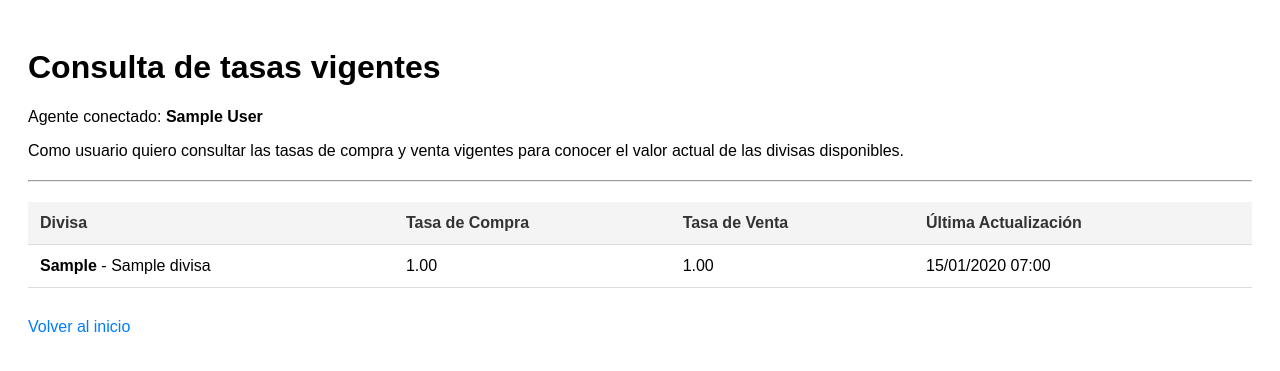
After one commit to alexisCastilloDev/Exchange-Global, a Django app: page /divisas/tasas-vigentes/ in a window 1280 px wide. The commit adds this page. Shown: the top 371 px of the page. Run offline with Django 5.2, Linux system fonts and the light colour scheme; a user stored in the database is signed in; tables that the repository leaves empty hold one stand-in row (values such as "Sample post").

Commit message:
Se creo la base para consulta de tasas

```diff
--- /dev/null
+++ b/apps/divisas/models.py
@@ -0,0 +1,59 @@
+from django.db import models
+
+class Divisa(models.Model):
+    """
+    Modelo que representa una divisa disponible en Global Exchange.
+
+    Atributos:
+        codigo (str): Código ISO de la divisa (ej. USD, EUR).
+        nombre (str): Nombre completo de la divisa.
+        activa (bool): Indica si la divisa está habilitada para operar.
+                       Cumple con el criterio de aceptación de ocultar divisas inactivas.
+    """
+    codigo = models.CharField(max_length=3, unique=True, verbose_name="Código")
+    nombre = models.CharField(max_length=50, verbose_name="Nombre")
+    activa = models.BooleanField(default=True, verbose_name="Activa")
+
+    class Meta:
+        verbose_name = "Divisa"
+        verbose_name_plural = "Divisas"
+
+    def __str__(self):
+        """Retorna la representación en cadena del modelo (el código de la divisa)."""
+        return self.codigo
+
+    @property
+    def ultima_cotizacion(self):
+        """
+        Obtiene la cotización más reciente registrada para esta divisa.
+
+        Retorna:
+            Cotizacion: El objeto de cotización más reciente, o None si no tiene cotizaciones.
+        """
+        return self.cotizaciones.order_by('-fecha_actualizacion').first()
+
+
+class Cotizacion(models.Model):
+    """
+    Modelo que almacena las tasas de compra y venta de una divisa específica.
+
+    Atributos:
+        divisa (Divisa): Relación a la divisa correspondiente.
+        tasa_compra (Decimal): Valor de compra actual.
+        tasa_venta (Decimal): Valor de venta actual.
+        fecha_actualizacion (datetime): Fecha y hora en la que se registró la tasa.
+                                        Cumple con el criterio de mostrar la última actualización.
+    """
+    divisa = models.ForeignKey(Divisa, on_delete=models.CASCADE, related_name='cotizaciones')
+    tasa_compra = models.DecimalField(max_digits=10, decimal_places=2, verbose_name="Tasa de Compra")
+    tasa_venta = models.DecimalField(max_digits=10, decimal_places=2, verbose_name="Tasa de Venta")
+    fecha_actualizacion = models.DateTimeField(auto_now_add=True, verbose_name="Fecha de Actualización")
+
+    class Meta:
+        verbose_name = "Cotización"
+        verbose_name_plural = "Cotizaciones"
+        ordering = ['-fecha_actualizacion']
+
+    def __str__(self):
+        """Retorna la representación de la cotización con su fecha."""
+        return f"{self.divisa.codigo} - Compra: {self.tasa_compra} / Venta: {self.tasa_venta}"
--- /dev/null
+++ b/apps/divisas/urls.py
@@ -0,0 +1,13 @@
+from django.urls import path
+from .views import TasasVigentesListView
+
+"""
+Configuración de URLs para la aplicación de divisas.
+Contiene las rutas necesarias para la consulta de tasas.
+"""
+
+app_name = 'divisas'
+
+urlpatterns = [
+    path('tasas-vigentes/', TasasVigentesListView.as_view(), name='tasas_vigentes'),
+]
--- /dev/null
+++ b/apps/divisas/views.py
@@ -0,0 +1,25 @@
+from django.views.generic import ListView
+from django.contrib.auth.mixins import LoginRequiredMixin, UserPassesTestMixin
+from apps.divisas.models import Divisa
+
+class TasasVigentesListView(LoginRequiredMixin, UserPassesTestMixin, ListView):
+    model = Divisa
+    template_name = 'divisas/tasas_vigentes.html'
+    context_object_name = 'divisas'
+
+    def test_func(self):
+        """
+        Control de acceso: Evita el error 403 Forbidden.
+        Permite el acceso si el usuario pertenece al grupo 'Agentes'
+        O si es un superusuario/administrador del sistema.
+        """
+        es_agente = self.request.user.groups.filter(name='Agentes').exists()
+        es_admin = self.request.user.is_superuser
+
+        return es_agente or es_admin
+
+    def get_queryset(self):
+        """
+        Criterio de Aceptación 4: Las divisas inactivas no se muestran.
+        """
+        return Divisa.objects.filter(activa=True)
--- a/global_exchange/settings/base.py
+++ b/global_exchange/settings/base.py
@@ -25,6 +25,7 @@ INSTALLED_APPS = [
     # Agrega tus aplicaciones aquí:
     'apps.authentication',
     'apps.clientes',
+    'apps.divisas',
 ]
 
 MIDDLEWARE = [
--- a/global_exchange/urls.py
+++ b/global_exchange/urls.py
@@ -20,4 +20,5 @@ urlpatterns = [
     path('oidc/callback/', CustomOIDCCallbackView.as_view(), name='oidc_authentication_callback'),
     path('oidc/', include('mozilla_django_oidc.urls')),
     path('clientes/', include('apps.clientes.urls')),
+    path('divisas/', include('apps.divisas.urls')),
 ]
--- /dev/null
+++ b/templates/divisas/tasas_vigentes.html
@@ -0,0 +1,100 @@
+<!--
+  Docstring del Template: divisas/tasas_vigentes.html
+
+  Propósito:
+  Visualizar las tasas de compra y venta vigentes de las divisas activas.
+
+  Criterios de Aceptación implementados:
+  - CA1: Muestra el listado con tasas de compra y venta.
+  - CA2: Si no hay cotización, se muestra "sin cotización" en lugar de un valor erróneo o vacío.
+  - CA3: Muestra fecha y hora de la última actualización (formato dd/mm/yyyy hh:mm).
+  - CA4: Las divisas inactivas no se muestran (esto ya viene filtrado desde la vista en el backend).
+-->
+<!DOCTYPE html>
+<html lang="es">
+<head>
+    <meta charset="UTF-8">
+    <title>Consulta de tasas vigentes - Global Exchange</title>
+    <style>
+        /* Estilos básicos para mantener la coherencia con el sistema actual */
+        body {
+            font-family: sans-serif;
+            padding: 20px;
+        }
+        .tabla-tasas {
+            width: 100%;
+            border-collapse: collapse;
+            margin-top: 15px;
+        }
+        .tabla-tasas th, .tabla-tasas td {
+            padding: 12px;
+            text-align: left;
+            border-bottom: 1px solid #ddd;
+        }
+        .tabla-tasas th {
+            background-color: #f4f4f4;
+            color: #333;
+        }
+        .text-muted {
+            color: #6c757d;
+            font-style: italic;
+        }
+        .text-center {
+            text-align: center;
+        }
+    </style>
+</head>
+<body>
+    <!-- Encabezado con datos del usuario autenticado vía Keycloak -->
+    <header>
+        <h1>Consulta de tasas vigentes</h1>
+        <p>Agente conectado: <strong>{{ user.first_name }} {{ user.last_name }}</strong></p>
+        <p>Como usuario quiero consultar las tasas de compra y venta vigentes para conocer el valor actual de las divisas disponibles.</p>
+        <hr style="margin: 20px 0;">
+    </header>
+
+    <main>
+        <!-- Tabla de Divisas -->
+        <table class="tabla-tasas">
+            <thead>
+                <tr>
+                    <th>Divisa</th>
+                    <th>Tasa de Compra</th>
+                    <th>Tasa de Venta</th>
+                    <th>Última Actualización</th>
+                </tr>
+            </thead>
+            <tbody>
+                {% for divisa in divisas %}
+                    <tr>
+                        <td><strong>{{ divisa.codigo }}</strong> - {{ divisa.nombre }}</td>
+
+                        <!-- Verificación de cotizaciones (Criterio 1 y 2) -->
+                        {% if divisa.ultima_cotizacion %}
+                            <td>{{ divisa.ultima_cotizacion.tasa_compra }}</td>
+                            <td>{{ divisa.ultima_cotizacion.tasa_venta }}</td>
+                            <!-- Formateo de fecha y hora (Criterio 3) -->
+                            <td>{{ divisa.ultima_cotizacion.fecha_actualizacion|date:"d/m/Y H:i" }}</td>
+                        {% else %}
+                            <!-- Manejo de divisas sin historial de cotización -->
+                            <td colspan="2" class="text-center text-muted">sin cotización</td>
+                            <td class="text-muted">-</td>
+                        {% endif %}
+                    </tr>
+                {% empty %}
+                    <tr>
+                        <!-- Mensaje de seguridad por si no hay ninguna divisa activa cargada en la DB -->
+                        <td colspan="4" class="text-center text-muted">
+                            No hay divisas activas registradas en el sistema en este momento.
+                        </td>
+                    </tr>
+                {% endfor %}
+            </tbody>
+        </table>
+
+        <div style="margin-top: 30px;">
+            <a href="{% url 'home' %}" style="text-decoration: none; color: #007bff;">Volver al inicio</a>
+        </div>
+    </main>
+</body>
+</html>
```
Also changed, not shown: templates/panel_admin.html (+6 -2 lines), tests/test_divisas.py (added, +110 -0 lines).
